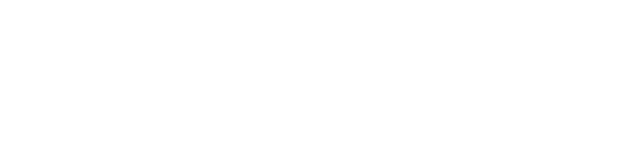
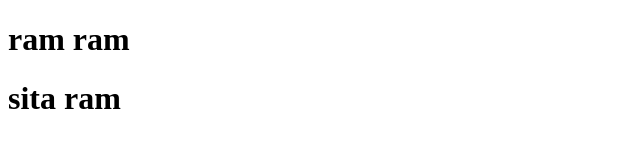
Before and after one commit to harsh6476-commits/newlearning, a plain HTML site: page index.html in a window 1280 px wide. Shown: the whole page, without its empty margins (0-640 px from the left). Drawn offline with Linux system fonts and the light colour scheme.

Commit message:
raam raam

```diff
--- a/index.html
+++ b/index.html
@@ -4,9 +4,10 @@
     <meta charset="UTF-8">
     <meta name="viewport" content="width=device-width, initial-scale=1.0">
     <title>Document</title>
-    <link />
+    <link rel="stylesheet" href="./index.css" />
 </head>
 <body>
-
+    <h1>ram ram</h1>
+    <h1>sita ram</h1>
 </body>
 </html>
```
